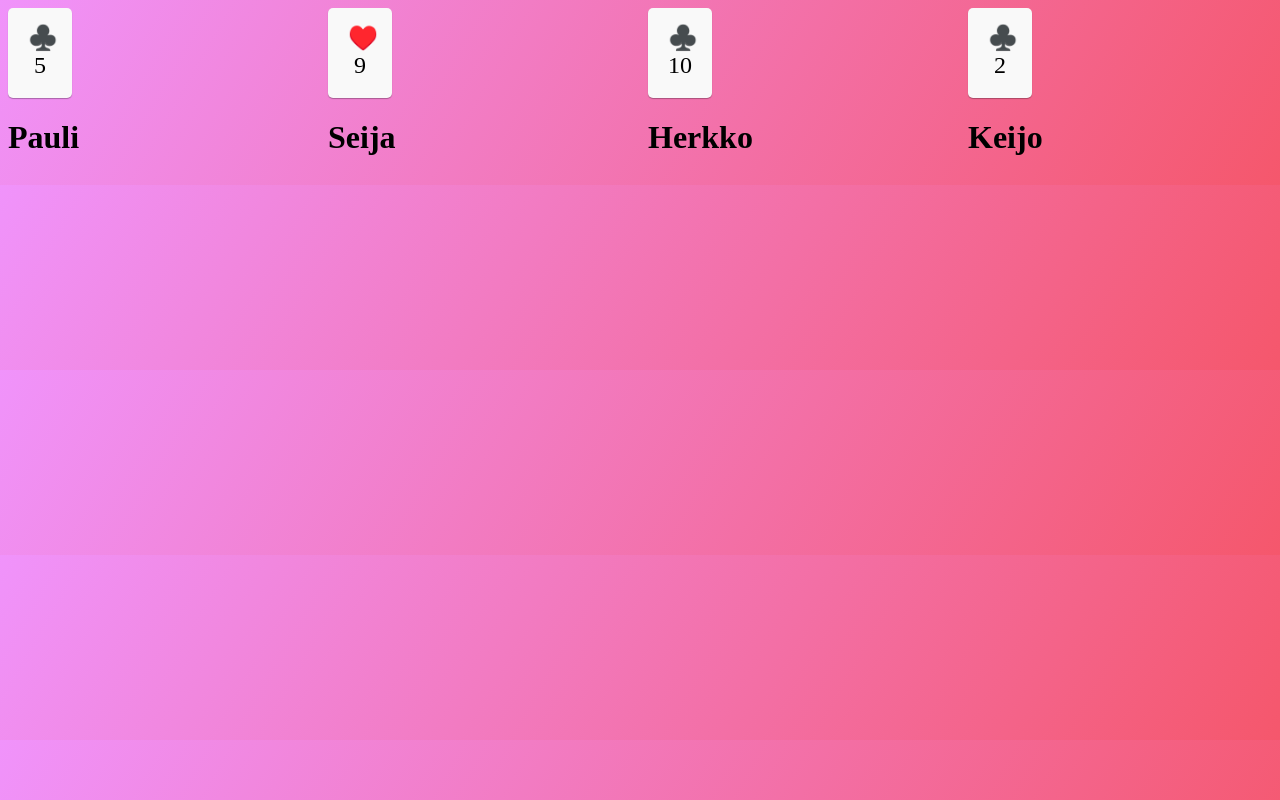
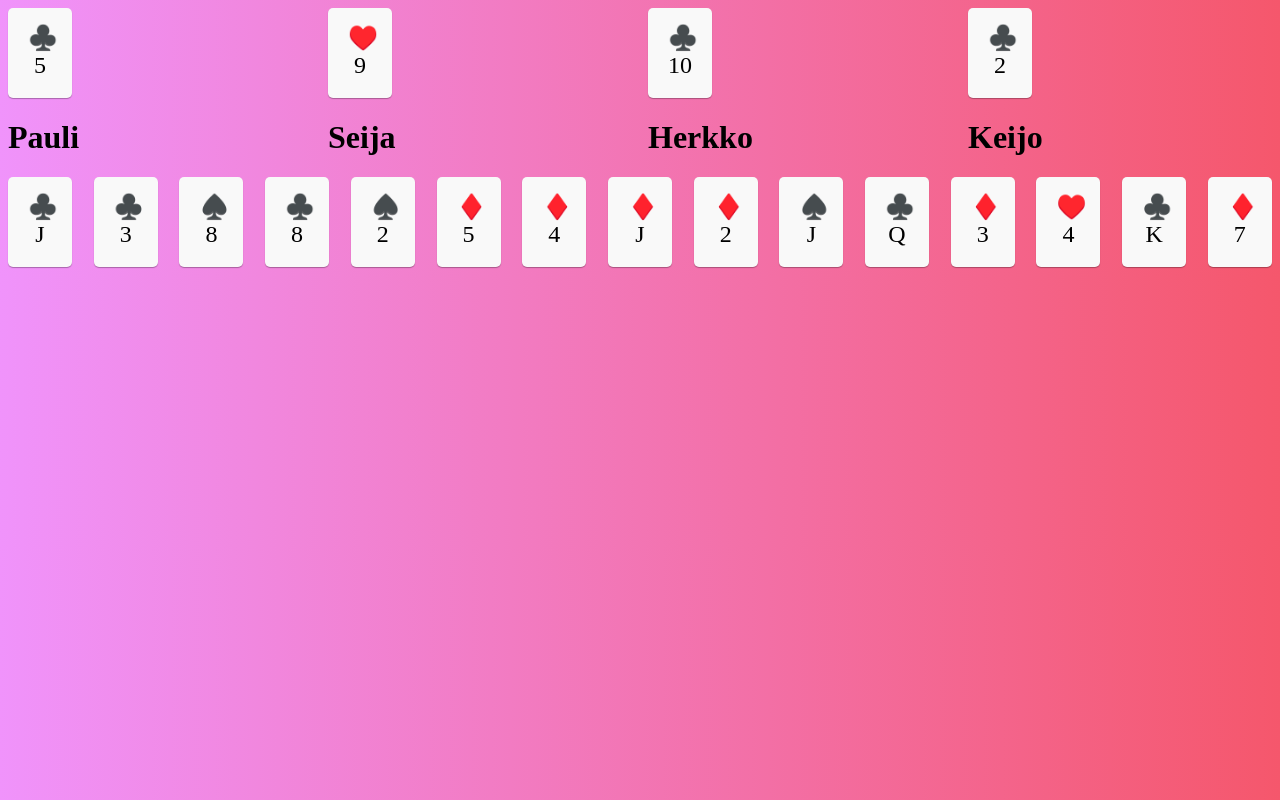
Before and after one commit to alkukampela/bismarck, a React (Vite) app in the folder src/public/bismarck-web/: page / in a window 1280 px wide. Built offline with nearby package versions, Linux system fonts and the light colour scheme.

Commit message:
Add component for static cards in players hand

```diff
--- a/src/public/bismarck-web/src/components/App.tsx
+++ b/src/public/bismarck-web/src/components/App.tsx
@@ -1,5 +1,6 @@
 import * as React from 'react';
 import Trick from './Trick';
+import PlayersHand from './PlayersHand';
 
 const TRICK = {
   cards: [
@@ -33,8 +34,73 @@ const TRICK = {
     },
   ],
 };
+
+const CARDS = [
+  {
+    rank: 'J',
+    suit: '♣️',
+  },
+  {
+    rank: '3',
+    suit: '♣️',
+  },
+  {
+    rank: '8',
+    suit: '♠️',
+  },
+  {
+    rank: '8',
+    suit: '♣️',
+  },
+  {
+    rank: '2',
+    suit: '♠️',
+  },
+  {
+    rank: '5',
+    suit: '♦️',
+  },
+  {
+    rank: '4',
+    suit: '♦️',
+  },
+  {
+    rank: 'J',
+    suit: '♦️',
+  },
+  {
+    rank: '2',
+    suit: '♦️',
+  },
+  {
+    rank: 'J',
+    suit: '♠️',
+  },
+  {
+    rank: 'Q',
+    suit: '♣️',
+  },
+  {
+    rank: '3',
+    suit: '♦️',
+  },
+  {
+    rank: '4',
+    suit: '♥️',
+  },
+  {
+    rank: 'K',
+    suit: '♣️',
+  },
+  {
+    rank: '7',
+    suit: '♦️',
+  },
+];
+
 export const App = () => (
   <div>
     <Trick trick={TRICK} />
+    <PlayersHand cards={CARDS} />
   </div>
 );
--- /dev/null
+++ b/src/public/bismarck-web/src/components/Card.tsx
@@ -0,0 +1,16 @@
+import * as React from 'react';
+
+export default class Card extends React.Component<any, {}> {
+  constructor(props: any) {
+    super(props);
+  }
+
+  render() {
+    return (
+      <div className="card">
+        <div className="suit">{this.props.card.suit}</div>
+        <div className="rank">{this.props.card.rank}</div>
+      </div>
+    );
+  }
+}
--- a/src/public/bismarck-web/src/components/PlayerCard.tsx
+++ b/src/public/bismarck-web/src/components/PlayerCard.tsx
@@ -1,18 +1,15 @@
 import * as React from 'react';
+import Card from './Card';
 
 export default class PlayerCard extends React.Component<any, {}> {
   constructor(props: any) {
     super(props);
-    console.log(this.props);
   }
 
   render() {
     return (
       <div>
-        <div className="card">
-          <div className="suit">{this.props.playerCard.card.suit}</div>
-          <div className="rank">{this.props.playerCard.card.rank}</div>
-        </div>
+        <Card card={this.props.playerCard.card} />
         <h1>{this.props.playerCard.player}</h1>
       </div>
     );
--- /dev/null
+++ b/src/public/bismarck-web/src/components/PlayersHand.tsx
@@ -0,0 +1,18 @@
+import * as React from 'react';
+import Card from './Card';
+
+export default class PlayersHand extends React.Component<any, {}> {
+  constructor(props: any) {
+    super(props);
+  }
+
+  render() {
+    return (
+      <div className="playersCards">
+        {this.props.cards.map((card: any, index: number) => (
+          <Card card={card} key={index} />
+        ))}
+      </div>
+    );
+  }
+}
--- a/src/public/bismarck-web/src/index.css
+++ b/src/public/bismarck-web/src/index.css
@@ -4,7 +4,7 @@
   box-sizing: inherit;
 }
 body {
-  background-image: linear-gradient(120deg, #f093fb 0%, #f5576c 100%);
+  background-image: linear-gradient(90deg, #f093fb 0%, #f5576c 100%);
 }
 hr {
   width: 100%;
@@ -20,6 +20,11 @@ hr {
 
 .trick {
   column-count: 4;
+}
+
+.playersCards {
+  display: flex;
+  justify-content: space-between;
 }
 
 .card {
```
